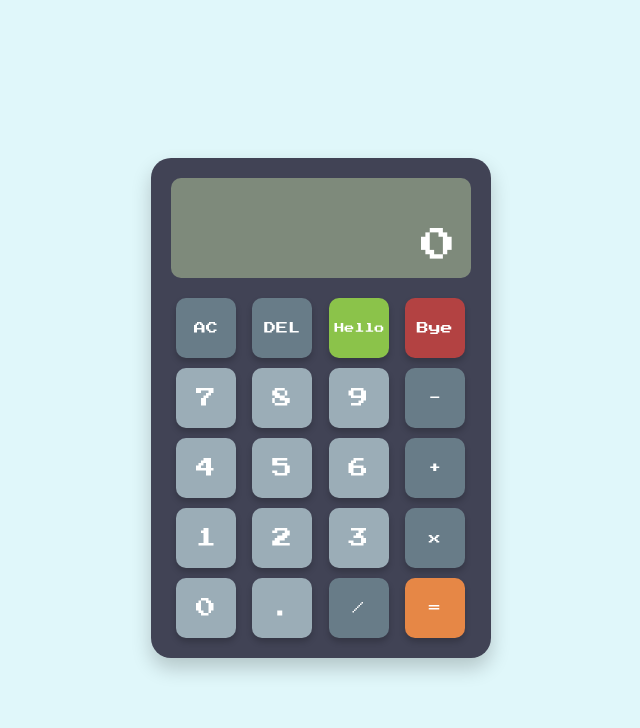
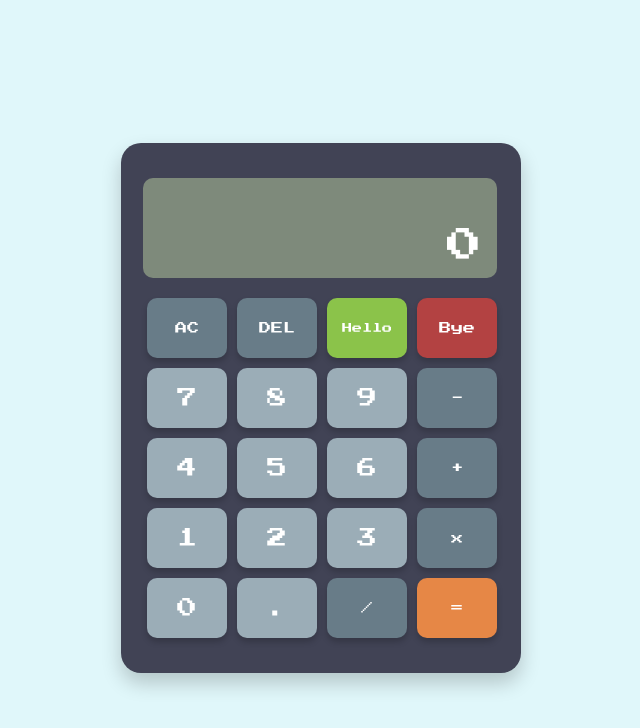
Before and after one commit to matchaejayyy/Calculator, a website built with Vite: page index.html in a window 1280 px wide. Shown: the whole page, without its empty margins (319-959 px from the left). Built offline with nearby package versions, Linux system fonts and the light colour scheme.

Commit message:
update 3

```diff
--- a/script.js
+++ b/script.js
@@ -11,6 +11,9 @@ function insert(value) {
         const current = screen.innerHTML;
         if (current.length >= 8) return;
 
+        if (current === 0) {
+            return;
+        }
         if (/[\+\-\*\/\.]$/.test(current) && /[\+\-\*\/\.]/.test(value)) return;
 
         if (current === '0' || current === 'Error') {
--- a/style.css
+++ b/style.css
@@ -4,19 +4,21 @@ body {
   align-items: center;
   height: 100vh;
   background-color: #e0f7fa;
+
 }
 
 .calculator {
   width: 300px;
-  padding: 20px;
+  padding: 50px;
   background-color: #414355;
   border-radius: 20px;
   box-shadow: 0px 10px 20px rgba(0, 0, 0, 0.2);
 }
 
 #screen {
-  width: 100%;
+  width: 118%;
   height: 100px;
+  margin-left: -28px;
   background-color: #7E8A7B;
   color: #ffffff;
   text-align: right;
@@ -24,10 +26,13 @@ body {
   font-size: 35px;
   border-radius: 10px;
   box-sizing: border-box;
+  position: relative;
   padding-top: 50px;
   margin-bottom: 20px;
   font-family: 'Press Start 2P', cursive;
   text-align:end;
+  margin-top: -5%;
+
 
 }
 
@@ -36,14 +41,17 @@ body {
   grid-template-columns: repeat(4, 1fr);
   gap: 10px;
   margin-left: 5px;
+  margin-bottom: -5%;
 }
 
 button {
-  width: 60px;
+  width: 80px;
   height: 60px;
   background-color: #9BADB7;
+  margin-left: -36%;
   border: none;
   border-radius: 10px;
+
   box-shadow: 0px 4px 6px rgba(0, 0, 0, 0.2);
   font-size: 20px;
   color: white;
```
